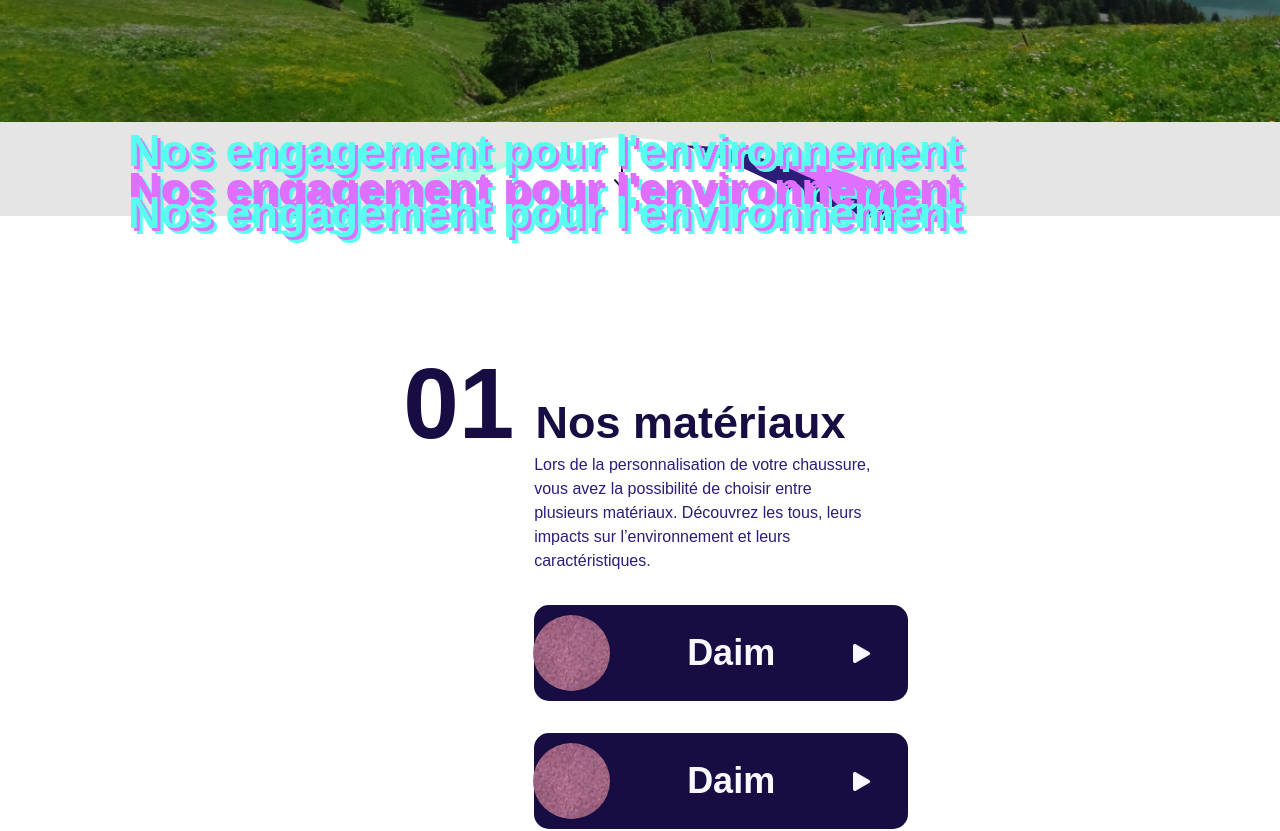
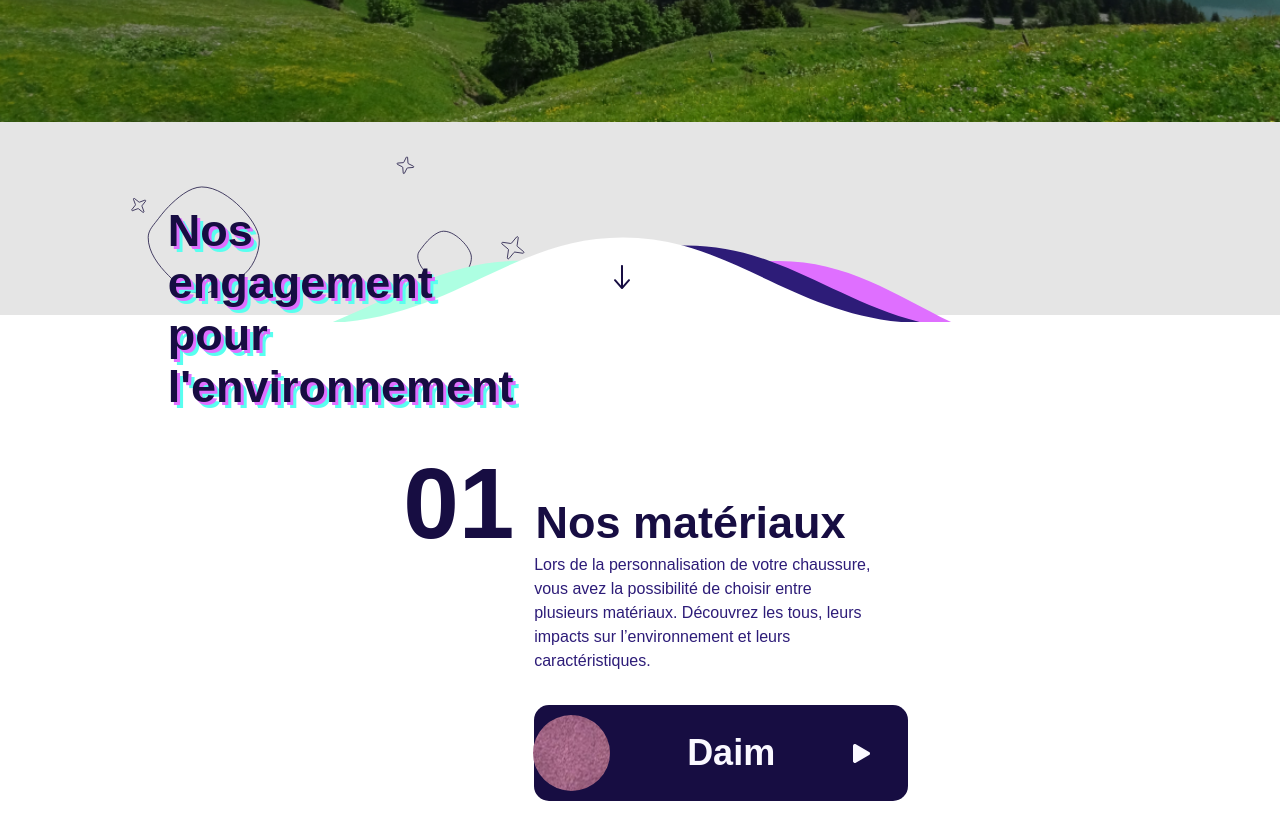
Before and after one commit to SeubJrd/agemovue, a Vue app: page /engagement in a window 1280 px wide. Shown: the part 760-1591 px from the top of the page. Built offline with nearby package versions, Linux system fonts and the light colour scheme; a web font is replaced by a local one.

Commit message:
White-space enlevé

```diff
--- a/src/views/Engagement.vue
+++ b/src/views/Engagement.vue
@@ -3,10 +3,8 @@
 
         <div  class="engage__section1">
             <img src="@/assets/img/engage/photoBG.png" alt="Photo paysage" class="section1__photo">
-            <div class="titlePage">
-                <h1 class="titlePage__1">Nos engagement pour l'environnement</h1>
-                <p class="titlePage__2">Nos engagement pour l'environnement</p>
-                <p class="titlePage__3">Nos engagement pour l'environnement</p>
+            <div class="titlePage__container">
+                <h1 class="titlePage">Nos engagement pour l'environnement</h1>
             </div>
             <img class="chevronEtrange" src="@/assets/img/Accueil/chevron_etrange.svg" alt="">
             <img class="flecheChevron" src="@/assets/img/Accueil/fleche_chevron.svg" alt="">
@@ -105,7 +103,6 @@ export default {
     position: absolute;
     top: 10%;
     left: 5%;
-    white-space: nowrap;
     z-index: 4;
 }
 
```
